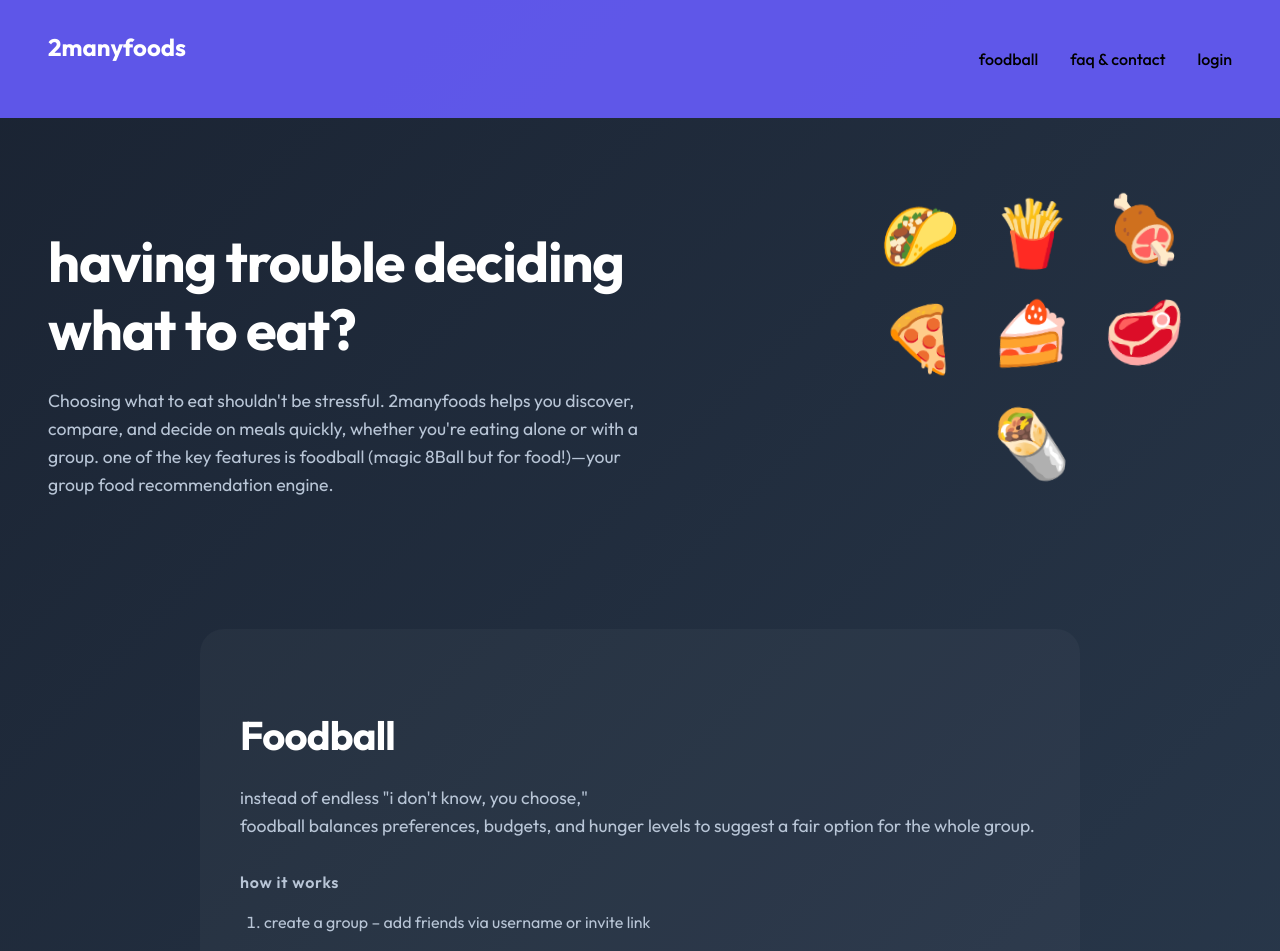
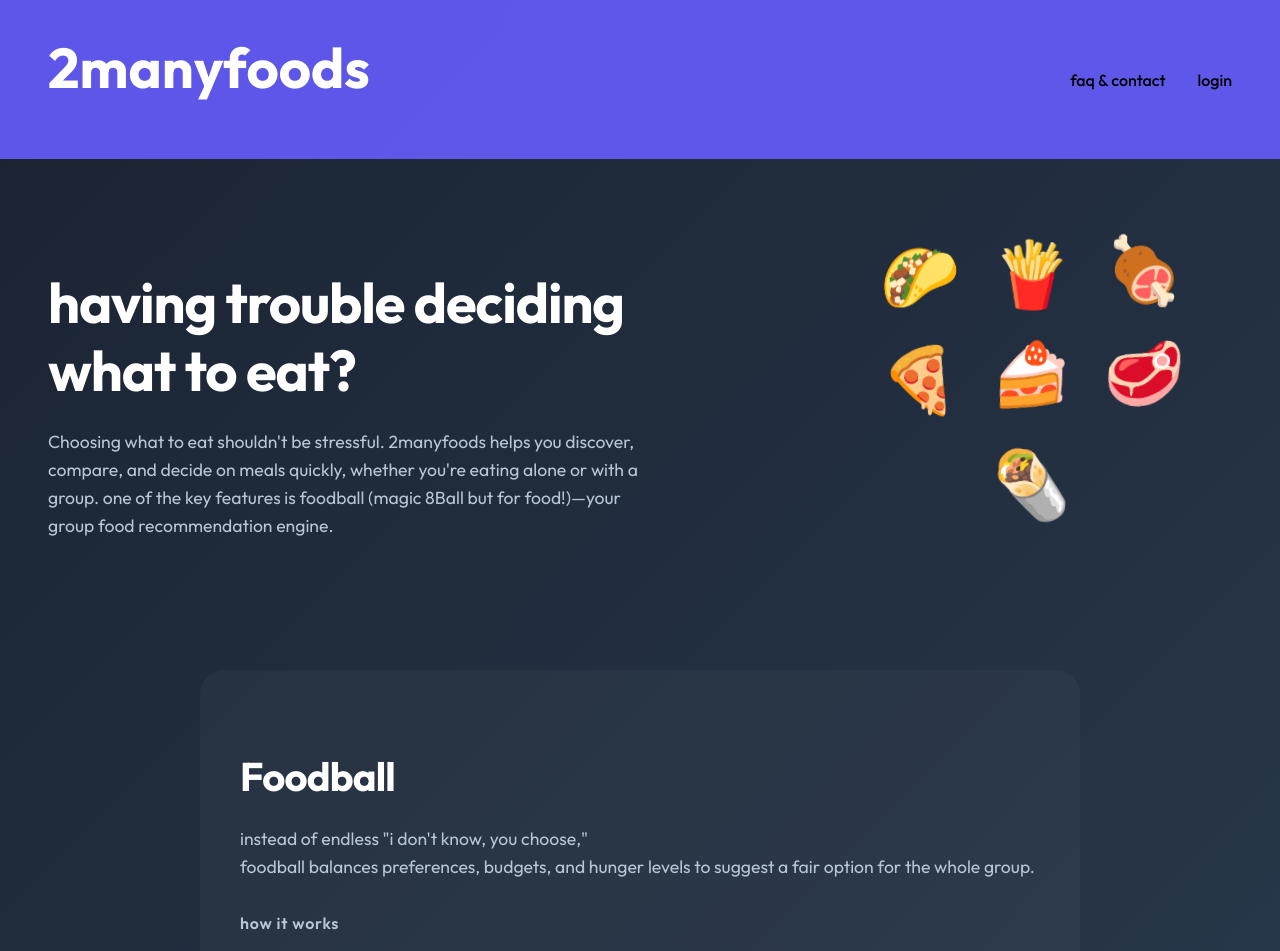
Before and after one commit to maejikal/SC2006-Foodball, a React (Vite) app in the folder 2ManyFoods/2manyfoods-frontend/: page / in a window 1280 px wide. Shown: the top 951 px of the page. Built offline with nearby package versions, Linux system fonts and the light colour scheme.

Commit message:
fixed the landingpage stuff

```diff
--- a/2ManyFoods/2manyfoods-frontend/src/components/AuthenticatedNavbar.css
+++ b/2ManyFoods/2manyfoods-frontend/src/components/AuthenticatedNavbar.css
@@ -9,9 +9,16 @@
 }
 
 .logo {
-  font-size: 1.5rem;
+  font-size: 1.2rem;
   font-weight: bold;
   color: white;
+  text-decoration: none;
+  cursor: pointer;
+  transition: opacity 0.2s;
+}
+
+.logo:hover {
+  opacity: 0.8;
 }
 
 .nav-links {
--- a/2ManyFoods/2manyfoods-frontend/src/components/AuthenticatedNavbar.jsx
+++ b/2ManyFoods/2manyfoods-frontend/src/components/AuthenticatedNavbar.jsx
@@ -7,13 +7,11 @@ export default function AuthenticatedNavbar() {
 
   const handleSearchClick = (e) => {
     e.preventDefault();
-
     const username = localStorage.getItem('username');
     if (!username) {
       alert('Please log in first');
       return;
     }
-
     navigate('/location', {
       state: {
         groupName: username,
@@ -24,7 +22,9 @@ export default function AuthenticatedNavbar() {
 
   return (
     <nav className="auth-navbar">
-      <div className="logo">2manyfoods</div>
+      <Link to="/" className="logo">
+        2manyfoods
+      </Link>
       <ul className="nav-links">
         <li><a href="#" onClick={handleSearchClick}>search</a></li>
         <li><Link to="/groups">groups</Link></li>
--- a/2ManyFoods/2manyfoods-frontend/src/components/Navbar.css
+++ b/2ManyFoods/2manyfoods-frontend/src/components/Navbar.css
@@ -11,8 +11,15 @@
 
 .logo {
   color: var(--color-white);
-  font-size: 1.8rem;
+  font-size: 1.2rem; /* Changed from 1.8rem - adjust to your preference */
   font-weight: 600;
+  text-decoration: none;
+  cursor: pointer;
+  transition: opacity 0.2s;
+}
+
+.logo:hover {
+  opacity: 0.8;
 }
 
 .navLinks {
--- a/2ManyFoods/2manyfoods-frontend/src/components/Navbar.jsx
+++ b/2ManyFoods/2manyfoods-frontend/src/components/Navbar.jsx
@@ -1,13 +1,14 @@
 import React from 'react';
 import { Link } from 'react-router-dom';
-import './Navbar.css'; // or module
+import './Navbar.css';
 
 export default function Navbar() {
   return (
     <nav className="nav">
-      <div className="logo">2manyfoods</div>
+      <Link to="/" className="logo">
+        2manyfoods
+      </Link>
       <ul className="navLinks">
-        <li><Link to="/foodball">foodball</Link></li>
         <li><Link to="/FaqPage">faq & contact</Link></li>
         <li><Link to="/login">login</Link></li>
       </ul>
--- a/2ManyFoods/2manyfoods-frontend/src/pages/AccountPage.jsx
+++ b/2ManyFoods/2manyfoods-frontend/src/pages/AccountPage.jsx
@@ -12,12 +12,18 @@ export default function AccountPage() {
   const [isLoading, setIsLoading] = useState(true);
   const [error, setError] = useState('');
 
+  const handleLogout = () => {
+    localStorage.removeItem('username');
+    navigate('/');
+    window.location.reload(); // Force page refresh to update navbar
+  };
+
   const settings = [
     { name: 'Account & Security', path: '/account/security' },
     { name: 'Dietary Restrictions', path: '/account/dietary' },
     { name: 'Preferences', path: '/account/preferences' },
     { name: 'Food History / Foodprints', path: '/account/history' },
-    { name: 'Logout', path: '/'},
+    { name: 'Logout', action: handleLogout }, // Changed to action instead of path
   ];
 
   //load the user data from backend
@@ -35,7 +41,6 @@ export default function AccountPage() {
       }
 
       try {
-
         const response = await fetch(
           `http://localhost:8080/account/${username}`,
           {
@@ -55,7 +60,7 @@ export default function AccountPage() {
         setUser({
           name: data.username,
           email: data.email,
-          avatar: data.profilePhoto || '/assets/icons8-crab-50.png', // Default avatar
+          avatar: data.profilePhoto || '/assets/icons8-crab-50.png',
           username: data.username
         });
         setIsLoading(false);
@@ -69,8 +74,6 @@ export default function AccountPage() {
     loadUserData();
   }, [navigate]);
 
-
-  // Show loading message
   if (isLoading) {
     return (
       <div className="accountPage">
@@ -102,7 +105,6 @@ export default function AccountPage() {
           >
             {error}
           </div>
-          {/*button to reload the page if loading data fails*/}
           <button
             onClick={() => window.location.reload()}
             style={{ marginTop: '1rem' }}
@@ -131,7 +133,13 @@ export default function AccountPage() {
             <div
               key={s.name}
               className="settingItem"
-              onClick={() => navigate(s.path)}
+              onClick={() => {
+                if (s.action) {
+                  s.action(); // Call logout function
+                } else {
+                  navigate(s.path); // Navigate to page
+                }
+              }}
             >
               <p>{s.name}</p>
               <span>›</span>
--- a/2ManyFoods/2manyfoods-frontend/src/pages/LandingPage.jsx
+++ b/2ManyFoods/2manyfoods-frontend/src/pages/LandingPage.jsx
@@ -1,15 +1,25 @@
-import React from 'react';
+import React, { useState, useEffect } from 'react';
 import Navbar from '../components/Navbar';
+import AuthenticatedNavbar from '../components/AuthenticatedNavbar';
 import Button from '../components/Button';
-import { useNavigate } from 'react-router-dom'
+import { useNavigate } from 'react-router-dom';
 import './LandingPage.css';
 
 export default function LandingPage() {
   const navigate = useNavigate();
+  const [isLoggedIn, setIsLoggedIn] = useState(false);
+
+  // Check if user is logged in when component mounts
+  useEffect(() => {
+    const username = localStorage.getItem('username');
+    setIsLoggedIn(!!username);
+  }, []);
 
   return (
     <div className="page">
-      <Navbar />
+      {/* Show different navbar based on login status */}
+      {isLoggedIn ? <AuthenticatedNavbar /> : <Navbar />}
+
       <section className="hero">
         <div className="heroText">
           <h1>having trouble deciding what to eat?</h1>
@@ -35,9 +45,9 @@ export default function LandingPage() {
         </p>
         <h3>how it works</h3>
         <ol>
-          <li>create a group – add friends via username or invite link</li>
+          <li>create a group – add friends via invite link</li>
           <li>set your preferences</li>
-          <li>drop a pin – search nearby eateries</li>
+          <li>search nearby eateries</li>
           <li>get recommendations – best options suggestions, balancing everyone's inputs</li>
           <li>vote & finalize - group members can quickly vote, making decisions seamless</li>
         </ol>
@@ -74,10 +84,12 @@ export default function LandingPage() {
 
       <footer className="footer">
         <h2>too many foods, one simple choice. get started now!</h2>
-        <div className="footerButtons">
-          <Button text="sign up" variant="light" onClick={() => navigate("/signup")} />
-          <Button text="login" variant="light" onClick={() => navigate("/login")} />
-        </div>
+        {!isLoggedIn && (
+          <div className="footerButtons">
+            <Button text="sign up" variant="light" onClick={() => navigate("/signup")} />
+            <Button text="login" variant="light" onClick={() => navigate("/login")} />
+          </div>
+        )}
       </footer>
     </div>
   );
--- a/2ManyFoods/2manyfoods-frontend/src/pages/LoginPage.jsx
+++ b/2ManyFoods/2manyfoods-frontend/src/pages/LoginPage.jsx
@@ -80,7 +80,7 @@ export default function LoginPage() {
         localStorage.setItem('username', data.username);
       }
 
-      navigate('/search');
+      navigate('/');
     } catch (error) {
       console.error('Login error:', error);
       setAuthError(error.message || 'Invalid email or password. Please try again.');
```
